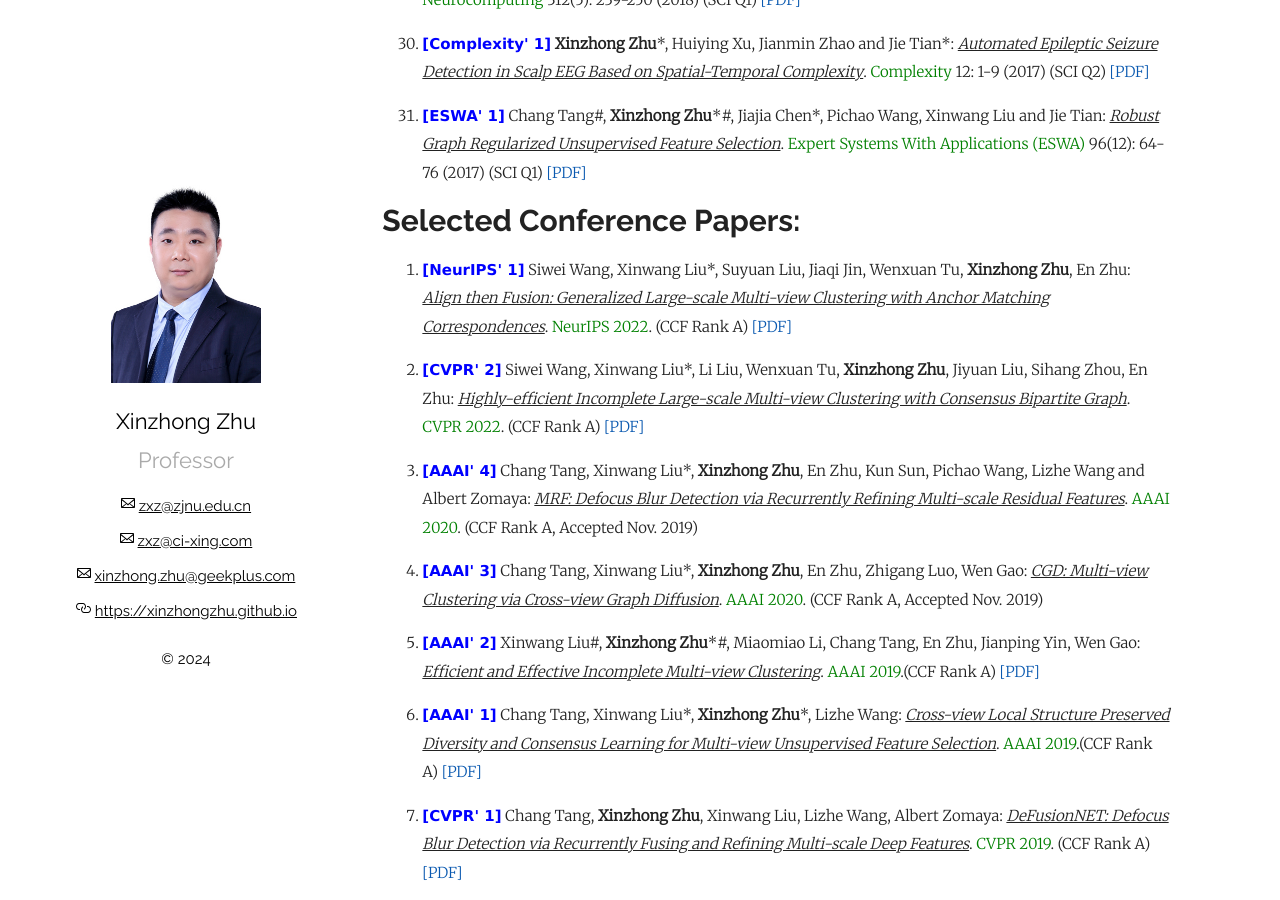
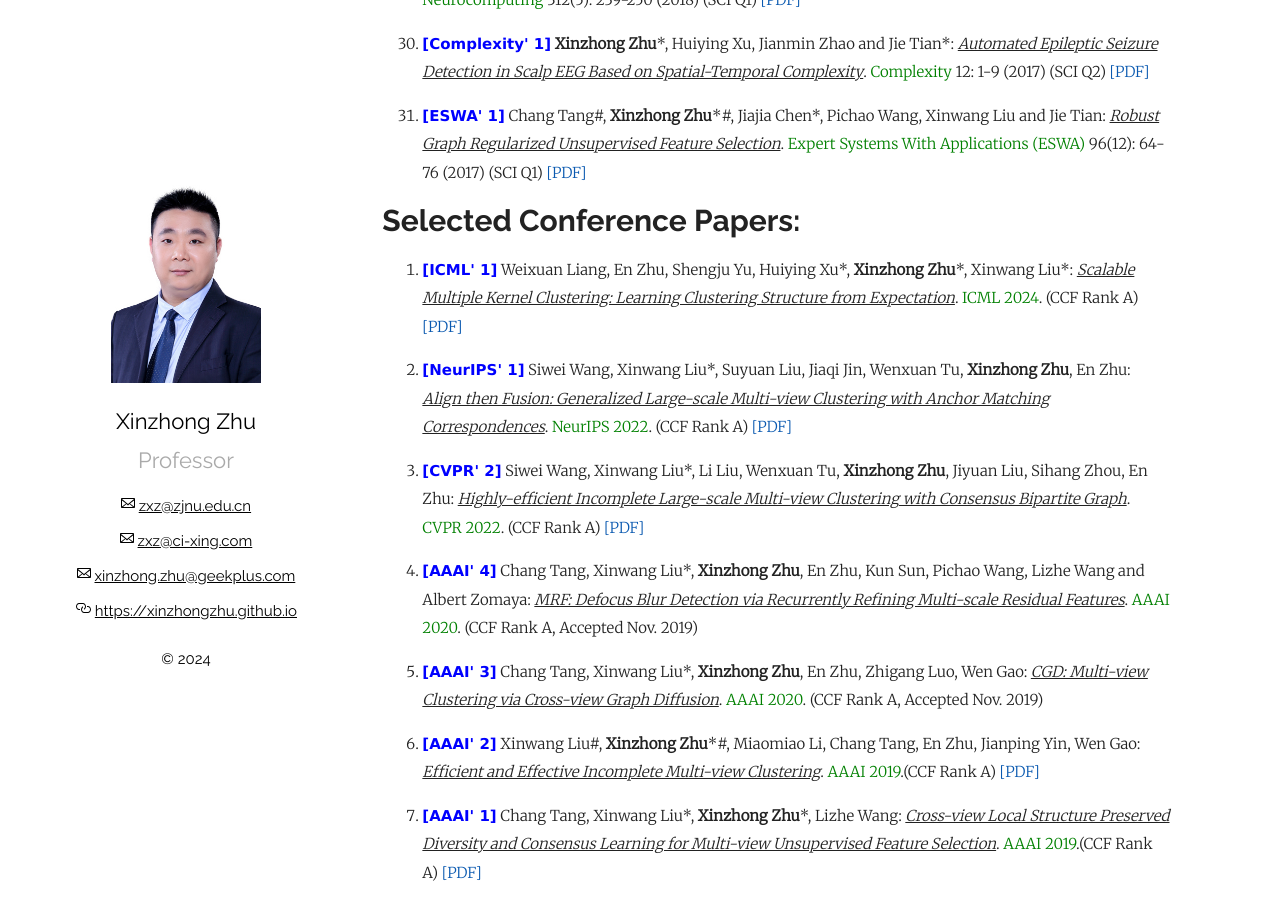
Before and after one commit to xinzhongzhu/xinzhongzhu.github.io, a Jekyll site: the page built from index.md, in a window 1280 px wide and 900 px high, scrolled down 3605 px. Built offline with Jekyll 4.4.1, drawn with Linux system fonts in a browser that asks for light colours; our own code applies the rules of GitHub Pages for plain Markdown files.

Commit message:
Update index.md

```diff
--- a/index.md
+++ b/index.md
@@ -97,7 +97,7 @@ Please drop me a message by email: <u>zxz@zjnu.edu.cn</u> or <u>zxz@ci-xing.com<
 
 <ol>
 
-
+<p style="margin-top: 8px;"><li><font face="verdana" color="blue"><b>[ICML' 1]</b></font> Weixuan Liang, En Zhu, Shengju Yu, Huiying Xu*, <b>Xinzhong Zhu</b>*, Xinwang Liu*: <i><u>Scalable Multiple Kernel Clustering: Learning Clustering Structure from Expectation</u></i>. <font color="green">ICML 2024</font>. (CCF Rank A) <a href = "https://xinzhongzhu.github.io/document/813_scalable_multiple_kernel_clust.pdf">[PDF]</a>  </li></p>
 
 <p style="margin-top: 8px;"><li><font face="verdana" color="blue"><b>[NeurIPS' 1]</b></font> Siwei Wang, Xinwang Liu*, Suyuan Liu, Jiaqi Jin, Wenxuan Tu, <b>Xinzhong Zhu</b>, En Zhu: <i><u>Align then Fusion: Generalized Large-scale Multi-view Clustering with Anchor Matching Correspondences</u></i>. <font color="green">NeurIPS 2022</font>. (CCF Rank A) <a href = "https://xinzhongzhu.github.io/document/2023_5_6.pdf">[PDF]</a>  </li></p>
 
```
